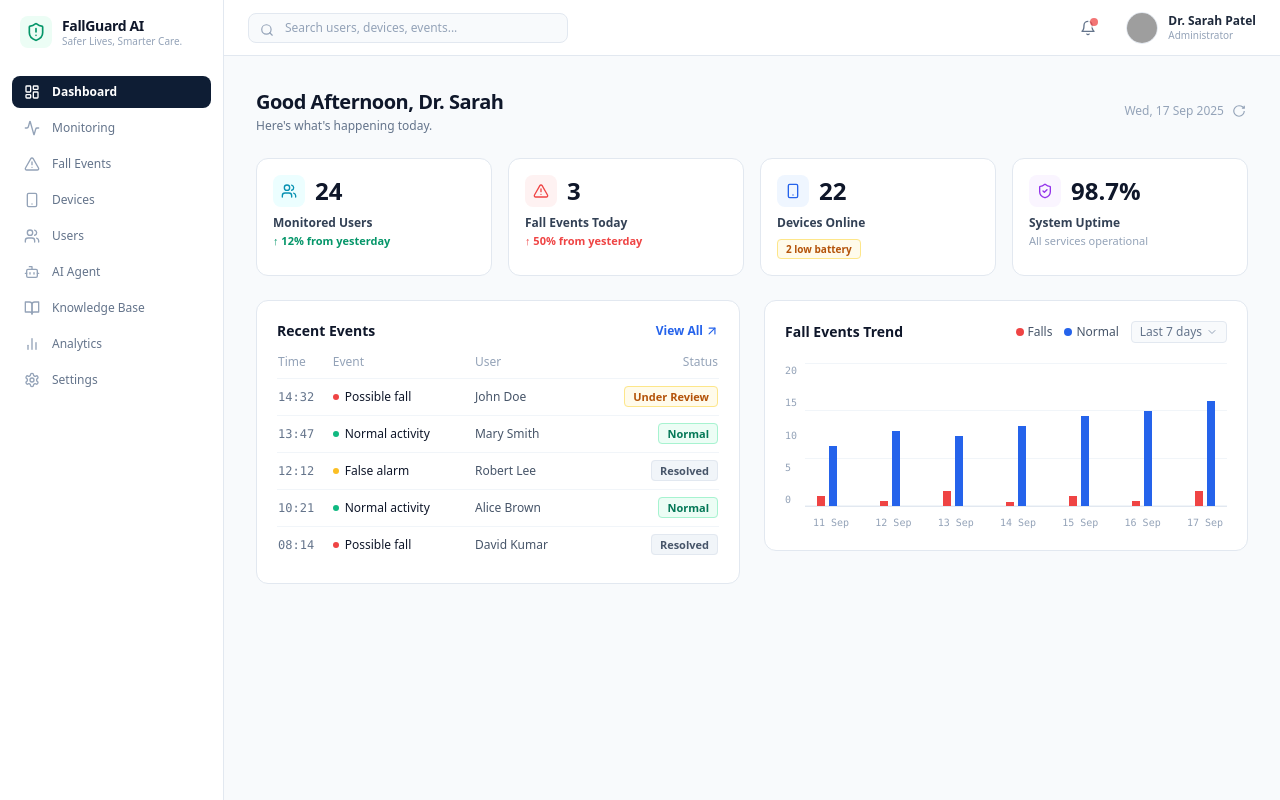
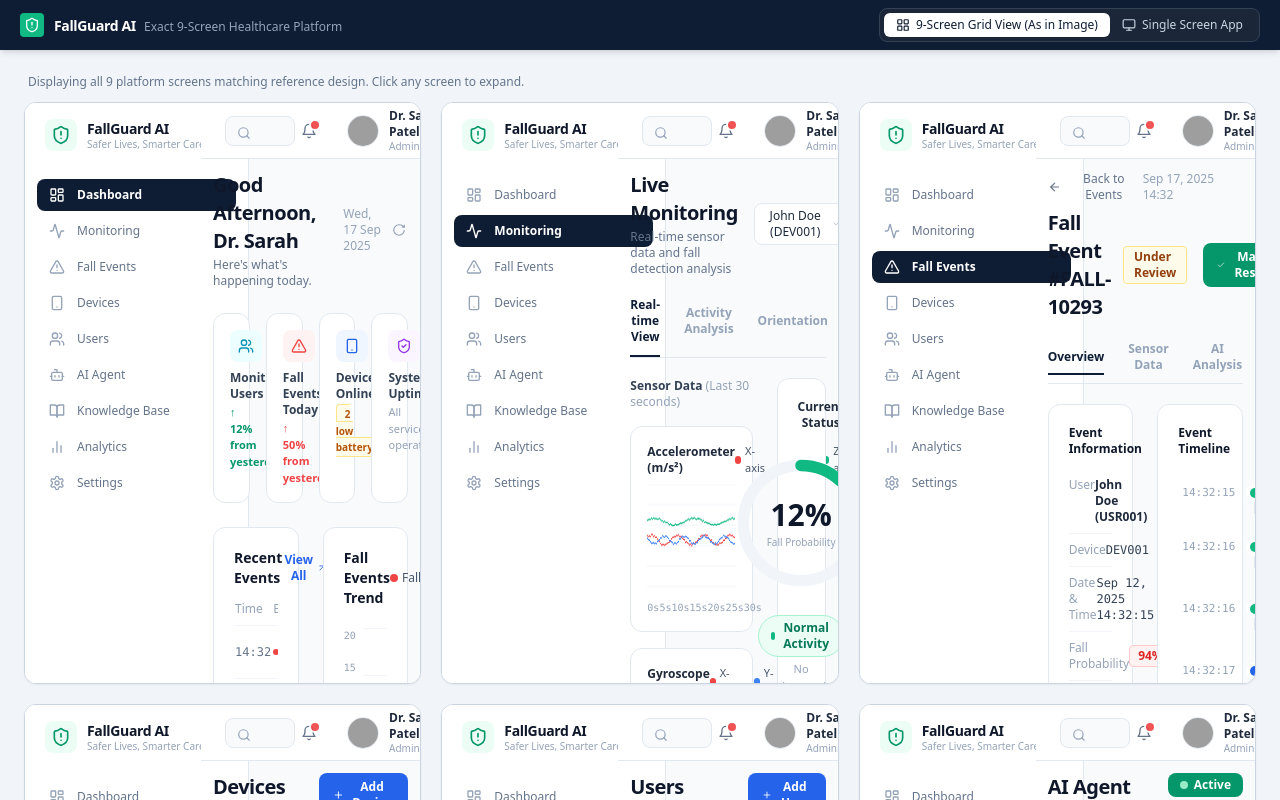
Before and after one commit to Ananthapadmanabhan333/Fall-Detection-LLM-, a React (Vite) app in the folder frontend/: page / in a window 1280 px wide. Shown: the top 800 px of the page. Built offline with nearby package versions, Linux system fonts and the light colour scheme; grey boxes are pictures that could not be loaded; the HTML template or start-up script is replaced by a standard one.

Commit message:
feat: implement 9-screen collage view matching reference image exactly with single-screen expand mode

```diff
--- a/frontend/src/App.tsx
+++ b/frontend/src/App.tsx
@@ -11,8 +11,11 @@ import { AgentConsolePage } from './pages/AgentConsolePage';
 import { KnowledgeBasePage } from './pages/KnowledgeBasePage';
 import { AnalyticsPage } from './pages/AnalyticsPage';
 import { SettingsPage } from './pages/SettingsPage';
+import { NineScreensCollage } from './components/NineScreensCollage';
+import { LayoutGrid, Monitor, ShieldAlert } from 'lucide-react';
 
 export const App: React.FC = () => {
+  const [viewMode, setViewMode] = useState<'grid' | 'single'>('grid');
   const [currentPage, setCurrentPage] = useState<PageId>('dashboard');
   const [selectedEventId, setSelectedEventId] = useState<string>('FALL-10293');
   const [eventsViewMode, setEventsViewMode] = useState<'detail' | 'list'>('detail');
@@ -21,6 +24,7 @@ export const App: React.FC = () => {
     setSelectedEventId(id);
     setEventsViewMode('detail');
     setCurrentPage('events');
+    setViewMode('single');
   };
 
   const handleNavigate = (page: PageId) => {
@@ -28,10 +32,68 @@ export const App: React.FC = () => {
       setEventsViewMode('detail');
     }
     setCurrentPage(page);
+    setViewMode('single');
+  };
+
+  const handleSelectPageFromGrid = (page: PageId) => {
+    handleNavigate(page);
   };
 
   return (
-    <div className="flex min-h-screen bg-slate-50 text-slate-900 font-sans antialiased selection:bg-blue-600 selection:text-white">
+    <div className="min-h-screen bg-slate-100 flex flex-col font-sans antialiased selection:bg-blue-600 selection:text-white">
+      {/* Top Application Mode Switcher Header */}
+      <header className="bg-[#0e1d34] text-white px-5 py-2 flex flex-wrap items-center justify-between gap-2 sticky top-0 z-50 shadow-md">
+        <div className="flex items-center space-x-2.5">
+          <div className="w-6 h-6 rounded bg-emerald-500 text-white flex items-center justify-center shrink-0">
+            <ShieldAlert className="w-4 h-4" />
+          </div>
+          <div>
+            <span className="font-bold text-sm tracking-tight">FallGuard AI</span>
+            <span className="text-slate-400 text-xs ml-2 hidden sm:inline">Exact 9-Screen Healthcare Platform</span>
+          </div>
+        </div>
+
+        {/* View Switcher: 9-Screen Collage vs Single Page */}
+        <div className="flex items-center bg-slate-800/80 p-1 rounded-lg border border-slate-700 text-xs">
+          <button
+            onClick={() => setViewMode('grid')}
+            className={`flex items-center gap-1.5 px-3 py-1 rounded-md transition font-medium ${
+              viewMode === 'grid'
+                ? 'bg-white text-[#0e1d34] font-bold shadow-xs'
+                : 'text-slate-300 hover:text-white'
+            }`}
+          >
+            <LayoutGrid className="w-3.5 h-3.5" />
+            <span>9-Screen Grid View (As in Image)</span>
+          </button>
+
+          <button
+            onClick={() => setViewMode('single')}
+            className={`flex items-center gap-1.5 px-3 py-1 rounded-md transition font-medium ${
+              viewMode === 'single'
+                ? 'bg-white text-[#0e1d34] font-bold shadow-xs'
+                : 'text-slate-300 hover:text-white'
+            }`}
+          >
+            <Monitor className="w-3.5 h-3.5" />
+            <span>Single Screen App</span>
+          </button>
+        </div>
+      </header>
+
+      {/* Mode 1: 9-Screen Grid View (Matching media_1789647302931.png Exactly) */}
+      {viewMode === 'grid' ? (
+        <div className="flex-1 p-4 md:p-6 overflow-y-auto">
+          <div className="max-w-[1720px] mx-auto space-y-3">
+            <div className="flex items-center justify-between text-xs text-slate-500 px-1">
+              <span>Displaying all 9 platform screens matching reference design. Click any screen to expand.</span>
+            </div>
+            <NineScreensCollage onSelectPage={handleSelectPageFromGrid} />
+          </div>
+        </div>
+      ) : (
+        /* Mode 2: Standard Single Screen App */
+        <div className="flex flex-1 min-h-0">
           {/* Clean White Sidebar with Dark Active Pill matching Reference Design */}
           <Sidebar
             currentPage={currentPage}
@@ -80,6 +142,8 @@ export const App: React.FC = () => {
             </main>
           </div>
         </div>
+      )}
+    </div>
   );
 };
 
--- /dev/null
+++ b/frontend/src/components/NineScreensCollage.tsx
@@ -0,0 +1,113 @@
+import React from 'react';
+import { PageId, Sidebar } from './Sidebar';
+import { TopBar } from './TopBar';
+import { DashboardPage } from '../pages/DashboardPage';
+import { MonitoringPage } from '../pages/MonitoringPage';
+import { EventDetailPage } from '../pages/EventDetailPage';
+import { DevicesPage } from '../pages/DevicesPage';
+import { UsersPage } from '../pages/UsersPage';
+import { AgentConsolePage } from '../pages/AgentConsolePage';
+import { KnowledgeBasePage } from '../pages/KnowledgeBasePage';
+import { AnalyticsPage } from '../pages/AnalyticsPage';
+import { SettingsPage } from '../pages/SettingsPage';
+import { Maximize2 } from 'lucide-react';
+
+interface NineScreensCollageProps {
+  onSelectPage: (page: PageId) => void;
+}
+
+interface ScreenPanelProps {
+  pageId: PageId;
+  title: string;
+  onSelect: () => void;
+  children: React.ReactNode;
+}
+
+const ScreenPanel: React.FC<ScreenPanelProps> = ({ pageId, title, onSelect, children }) => {
+  return (
+    <div className="bg-white rounded-xl border border-slate-300 shadow-sm overflow-hidden flex flex-col relative group hover:border-blue-500 hover:shadow-md transition-all">
+      {/* Click to expand overlay button */}
+      <div className="absolute top-2 right-2 z-30 opacity-0 group-hover:opacity-100 transition-opacity">
+        <button
+          onClick={onSelect}
+          className="px-2.5 py-1 bg-[#0e1d34] text-white text-[11px] font-semibold rounded-md shadow-md flex items-center gap-1 hover:bg-blue-900 transition"
+        >
+          <Maximize2 className="w-3 h-3" />
+          <span>Expand {title}</span>
+        </button>
+      </div>
+
+      {/* Embedded application frame */}
+      <div className="flex flex-1 min-h-[520px] max-h-[580px] overflow-hidden bg-slate-50 text-[11px]">
+        {/* Sidebar */}
+        <div className="w-44 shrink-0 bg-white border-r border-slate-200">
+          <Sidebar currentPage={pageId} onNavigate={() => onSelect()} />
+        </div>
+
+        {/* Content Area */}
+        <div className="flex-1 flex flex-col min-w-0 overflow-hidden">
+          <div className="shrink-0">
+            <TopBar onNavigate={() => onSelect()} />
+          </div>
+          <div className="flex-1 p-3 overflow-y-auto">
+            {children}
+          </div>
+        </div>
+      </div>
+    </div>
+  );
+};
+
+export const NineScreensCollage: React.FC<NineScreensCollageProps> = ({ onSelectPage }) => {
+  return (
+    <div className="space-y-4">
+      {/* 3x3 Grid Layout matching media_1789647302931.png */}
+      <div className="grid grid-cols-1 lg:grid-cols-3 gap-5">
+        {/* Row 1, Col 1: Dashboard */}
+        <ScreenPanel pageId="dashboard" title="Dashboard" onSelect={() => onSelectPage('dashboard')}>
+          <DashboardPage onNavigate={onSelectPage} />
+        </ScreenPanel>
+
+        {/* Row 1, Col 2: Live Monitoring */}
+        <ScreenPanel pageId="monitoring" title="Live Monitoring" onSelect={() => onSelectPage('monitoring')}>
+          <MonitoringPage />
+        </ScreenPanel>
+
+        {/* Row 1, Col 3: Fall Event #FALL-10293 */}
+        <ScreenPanel pageId="events" title="Fall Event Detail" onSelect={() => onSelectPage('events')}>
+          <EventDetailPage eventId="FALL-10293" onBack={() => onSelectPage('dashboard')} />
+        </ScreenPanel>
+
+        {/* Row 2, Col 1: Devices */}
+        <ScreenPanel pageId="devices" title="Devices" onSelect={() => onSelectPage('devices')}>
+          <DevicesPage />
+        </ScreenPanel>
+
+        {/* Row 2, Col 2: Users */}
+        <ScreenPanel pageId="users" title="Users" onSelect={() => onSelectPage('users')}>
+          <UsersPage />
+        </ScreenPanel>
+
+        {/* Row 2, Col 3: AI Agent Console */}
+        <ScreenPanel pageId="agent" title="AI Agent Console" onSelect={() => onSelectPage('agent')}>
+          <AgentConsolePage />
+        </ScreenPanel>
+
+        {/* Row 3, Col 1: Knowledge Base */}
+        <ScreenPanel pageId="knowledge" title="Knowledge Base" onSelect={() => onSelectPage('knowledge')}>
+          <KnowledgeBasePage />
+        </ScreenPanel>
+
+        {/* Row 3, Col 2: Analytics */}
+        <ScreenPanel pageId="analytics" title="Analytics" onSelect={() => onSelectPage('analytics')}>
+          <AnalyticsPage />
+        </ScreenPanel>
+
+        {/* Row 3, Col 3: Settings */}
+        <ScreenPanel pageId="settings" title="Settings" onSelect={() => onSelectPage('settings')}>
+          <SettingsPage />
+        </ScreenPanel>
+      </div>
+    </div>
+  );
+};
```
Lines whose indentation alone changed are shown as unchanged.
